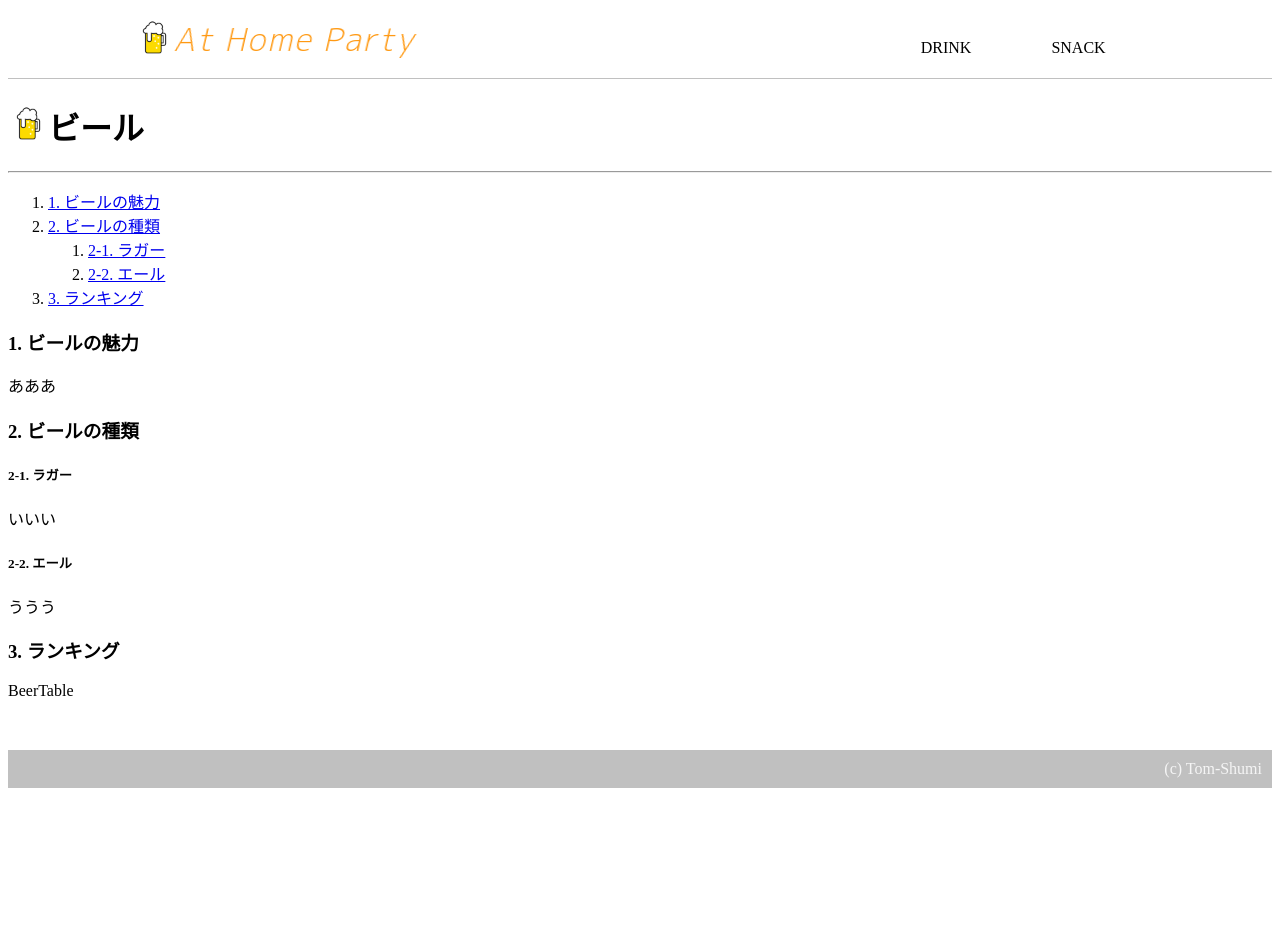
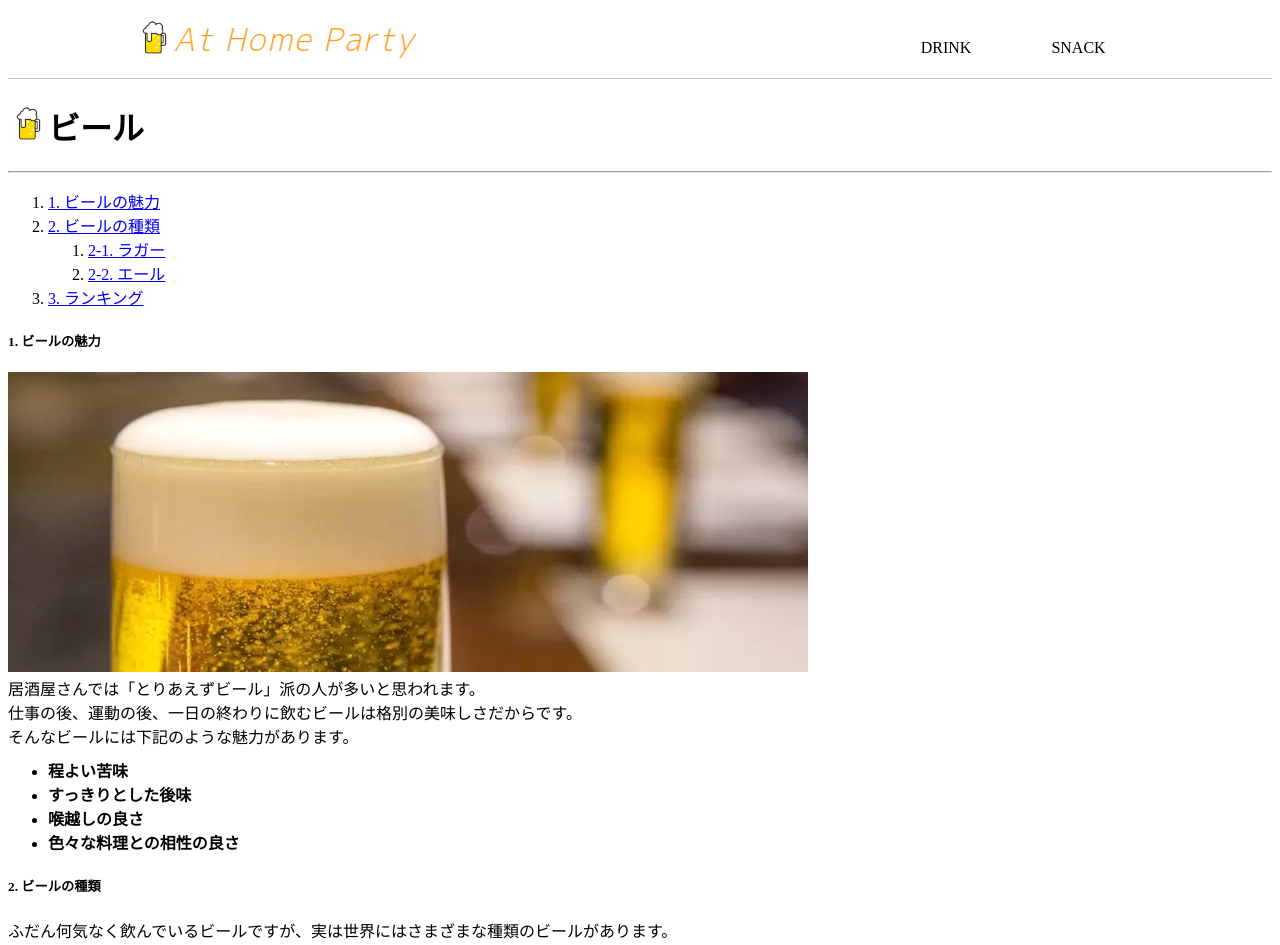
Before and after one commit to Tom-Shumi/at-home-party-frontend, a Next.js app: page /drink/beer in a window 1280 px wide. Shown: the top 945 px of the page. Before the commit the page ends 800 px from the top, so only its background shows below. Built offline with nearby package versions, Linux system fonts and the light colour scheme.

Commit message:
Add Beer page WIP   beer type

```diff
--- a/src/components/drink/beer/BeerDescription.tsx
+++ b/src/components/drink/beer/BeerDescription.tsx
@@ -1,4 +1,5 @@
 import Image from 'next/image';
+import BeerCharm from '/public/beerCharm.png';
 import styles from '/styles/drink/beer/BeerDescription.module.css';
 
 
@@ -11,12 +12,24 @@ const BeerDescription: React.FC<BeerDescriptionProps> = (props) => {
 
   return (
     <>
-      <h3 className="headingLg">1. ビールの魅力</h3>
+      <h5 className="headingLg">1. ビールの魅力</h5>
       <div className="contentsLg">
-        あああ
+        <Image src={BeerCharm} alt="ビールの魅力" width={800} height={300} /><br />
+        居酒屋さんでは「とりあえずビール」派の人が多いと思われます。<br />
+        仕事の後、運動の後、一日の終わりに飲むビールは格別の美味しさだからです。<br />
+        そんなビールには下記のような魅力があります。
+        <ul className={styles.charmUl}>
+          <li>程よい苦味</li>
+          <li>すっきりとした後味</li>
+          <li>喉越しの良さ</li>
+          <li>色々な料理との相性の良さ</li>
+        </ul>
       </div>
-      <h3 className="headingLg">2. ビールの種類</h3>
+      <h5 className="headingLg">2. ビールの種類</h5>
       <div className="contentsLg">
+        ふだん何気なく飲んでいるビールですが、実は世界にはさまざまな種類のビールがあります。<br />
+        その種類は、大きく「ラガー」と「エール」に分かれています。<br />
+        それぞれビールの作り方に違いがあるのですが、その違いと特徴について下記で説明します。
         <h5 className="headingMd">2-1. ラガー</h5>
           <div className="contentsMd">
             いいい
@@ -26,7 +39,7 @@ const BeerDescription: React.FC<BeerDescriptionProps> = (props) => {
             ううう
           </div>
       </div>
-      <h3 className="headingLg">3. ランキング</h3>
+      <h5 className="headingLg">3. ランキング</h5>
     </>
   )
 }
--- /dev/null
+++ b/styles/drink/beer/BeerDescription.module.css
@@ -0,0 +1,4 @@
+.charmUl {
+  margin-top: 10px;
+  font-weight: bold;
+}
--- a/styles/globals.css
+++ b/styles/globals.css
@@ -71,6 +71,7 @@ a {
   color: #494949;
   background: transparent;
   border-left: solid 5px #ffaf58;
+  margin-top: 15px;
 }
 
 .indexOlLg {
```
Also changed, not shown: public/beerCharm.png (added).
